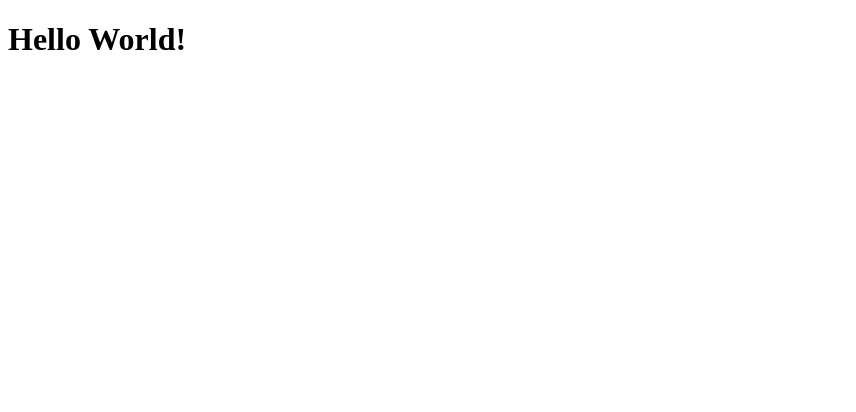
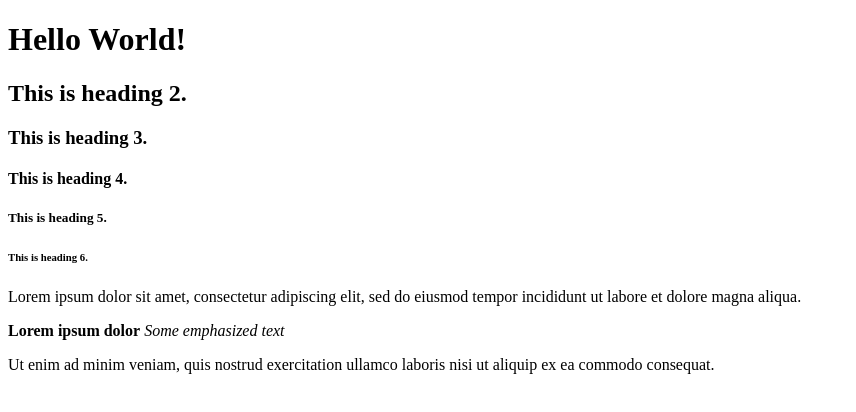
Before and after one commit to nikolas-bott/TheOdinProject, a plain HTML site: page Foundaitions Course/html-boilerplate/index.html in a window 1280 px wide. Shown: the whole page, without its empty margins (0-856 px from the left). Drawn offline with Linux system fonts and the light colour scheme.

Commit message:
Started Editing the boilerplate.html

```diff
--- a/Foundaitions Course/html-boilerplate/index.html
+++ b/Foundaitions Course/html-boilerplate/index.html
@@ -7,5 +7,22 @@
 </head>
 <body>
     <h1>Hello World!</h1>
+    <h2>This is heading 2.</h2>
+    <h3>This is heading 3.</h3>
+    <h4>This is heading 4.</h4>
+    <h5>This is heading 5.</h5>
+    <h6>This is heading 6.</h6>
+    <p>Lorem ipsum dolor sit amet,
+        consectetur adipiscing elit, sed do eiusmod tempor incididunt ut labore
+        et dolore magna aliqua.
+    </p>
+    <!-- Comment -->
+    <strong>Lorem ipsum dolor</strong>
+    <em>Some emphasized text</em>
+    <p>
+        Ut enim ad minim veniam,
+        quis nostrud exercitation ullamco laboris nisi ut aliquip
+        ex ea commodo consequat.
+    </p>
 </body>
 </html>
```
